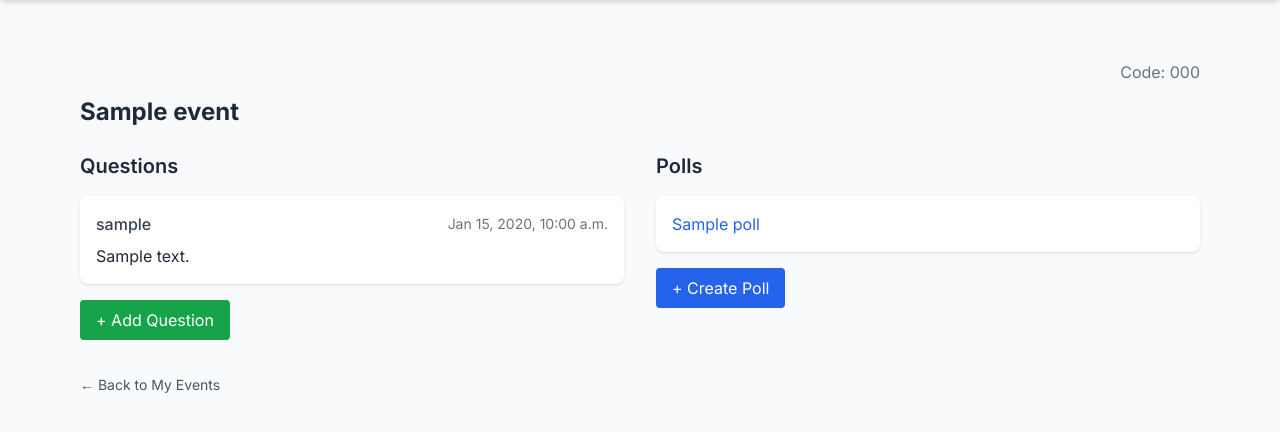
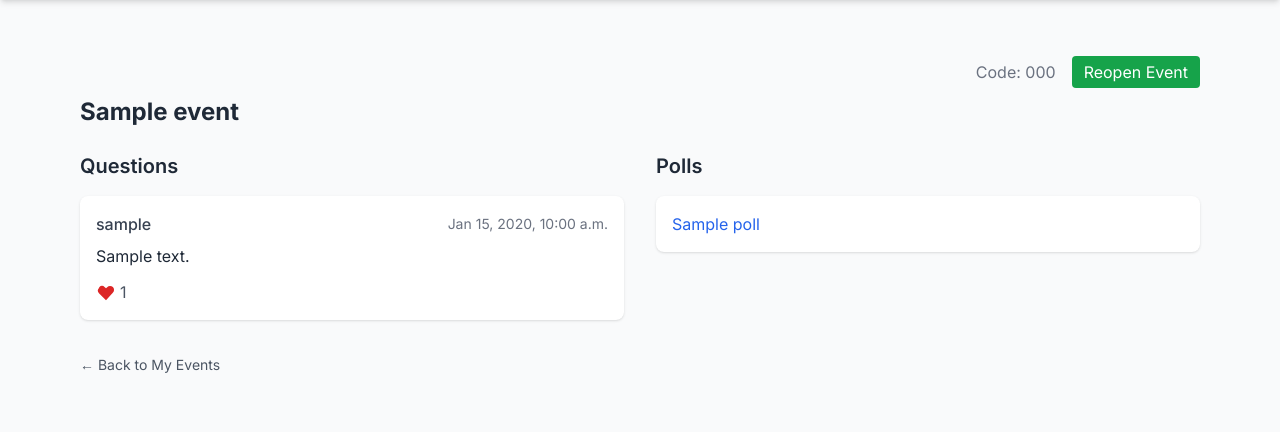
Before and after one commit to BSc-Project-1404/LiteSlido, a Django app: page /events/000/ in a window 1280 px wide. Shown: the part 52-484 px from the top of the page. Run offline with Django 5.2, Linux system fonts and the light colour scheme; a user stored in the database is signed in; tables that the repository leaves empty hold one stand-in row (values such as "Sample post"); some libraries are stand-ins or nearby versions.

Commit message:
Another version,

```diff
--- a/backend/events/models.py
+++ b/backend/events/models.py
@@ -12,6 +12,7 @@ class Event(models.Model):
     title = models.CharField(max_length=255)
     created_at = models.DateTimeField(auto_now_add=True)
     creator = models.ForeignKey(User, on_delete=models.CASCADE, related_name='created_events')
+    is_closed = models.BooleanField(default=False)   # ← New field
 
     def __str__(self):
         return f"{self.title} ({self.code})"
@@ -23,6 +24,10 @@ class Question(models.Model):
     author = models.ForeignKey(User, on_delete=models.CASCADE, related_name='questions')
     text = models.TextField()
     created_at = models.DateTimeField(auto_now_add=True)
+    likes = models.ManyToManyField(User, related_name='liked_questions', blank=True)
+
+    def like_count(self):
+        return self.likes.count()
 
     def __str__(self):
         return f"{self.author.username} @ {self.event.code}: {self.text[:20]}"
--- a/backend/events/templates/events/event_detail.html
+++ b/backend/events/templates/events/event_detail.html
@@ -2,9 +2,26 @@
 {% block title %}{{ event.title }} — LiteSlido{% endblock %}
 
 {% block content %}
+  <!-- Header with Close/Reopen for Creator -->
   <div class="flex items-center justify-between mb-6">
     <h2 class="text-2xl font-bold mt-20">{{ event.title }}</h2>
-    <span class="text-gray-500">Code: {{ event.code }}</span>
+    <div class="flex items-center space-x-4">
+      <span class="text-gray-500">Code: {{ event.code }}</span>
+      {% if request.user == event.creator %}
+        <form method="post" action="{% url 'toggle_close' event.code %}">
+          {% csrf_token %}
+          <button type="submit"
+                  class="px-3 py-1 rounded transition
+                         {% if event.is_closed %}
+                           bg-green-600 text-white hover:bg-green-700
+                         {% else %}
+                           bg-red-600 text-white hover:bg-red-700
+                         {% endif %}">
+            {% if event.is_closed %}Reopen Event{% else %}Close Event{% endif %}
+          </button>
+        </form>
+      {% endif %}
+    </div>
   </div>
 
   <div class="grid md:grid-cols-2 gap-8">
@@ -18,16 +35,42 @@
               <span class="font-medium text-gray-700">{{ q.author.username }}</span>
               <span class="text-sm text-gray-500">{{ q.created_at|date:"M j, Y, g:i a" }}</span>
             </div>
-            <p class="text-gray-800">{{ q.text }}</p>
+            <p class="text-gray-800 mb-3">{{ q.text }}</p>
+
+            <!-- Like Button -->
+            <form method="post" action="{% url 'toggle_like' q.id %}" class="inline">
+              {% csrf_token %}
+              <button type="submit"
+                      class="flex items-center space-x-1 text-gray-600 hover:text-red-600 transition">
+                {% if user in q.likes.all %}
+                  <!-- Filled Heart -->
+                  <svg xmlns="http://www.w3.org/2000/svg" class="w-5 h-5 fill-current text-red-600" viewBox="0 0 20 20">
+                    <path d="M3.172 5.172a4 4 0 015.656 0L10 6.343l1.172-1.171a4
+                             4 0 115.656 5.656L10 18.343l-6.828-6.828a4 4 0 010-5.656z" />
+                  </svg>
+                {% else %}
+                  <!-- Outline Heart -->
+                  <svg xmlns="http://www.w3.org/2000/svg" class="w-5 h-5 stroke-current" fill="none" viewBox="0 0 24 24">
+                    <path stroke-linecap="round" stroke-linejoin="round" stroke-width="2"
+                          d="M4.318 6.318a4.5 4.5 0 016.364 0L12 7.636l1.318-1.318a4.5
+                             4.5 0 116.364 6.364L12 21.364l-7.682-7.682a4.5 4.5 0 010-6.364z"/>
+                  </svg>
+                {% endif %}
+                <span>{{ q.num_likes }}</span>
+              </button>
+            </form>
           </li>
         {% empty %}
           <li class="text-gray-500">No questions yet.</li>
         {% endfor %}
       </ul>
-      <a href="{% url 'add_question' event.code %}"
-         class="mt-4 inline-block bg-green-600 text-white px-4 py-2 rounded hover:bg-green-700 transition">
-        + Add Question
-      </a>
+
+      {% if not event.is_closed %}
+        <a href="{% url 'add_question' event.code %}"
+           class="mt-4 inline-block bg-green-600 text-white px-4 py-2 rounded hover:bg-green-700 transition">
+          + Add Question
+        </a>
+      {% endif %}
     </div>
 
     <!-- Polls Column -->
@@ -45,7 +88,8 @@
           <li class="text-gray-500">No polls yet.</li>
         {% endfor %}
       </ul>
-      {% if request.user == event.creator %}
+
+      {% if request.user == event.creator and not event.is_closed %}
         <a href="{% url 'add_poll' event.code %}"
            class="mt-4 inline-block bg-blue-600 text-white px-4 py-2 rounded hover:bg-blue-700 transition">
           + Create Poll
--- a/backend/events/urls.py
+++ b/backend/events/urls.py
@@ -9,4 +9,6 @@ urlpatterns = [
     path('<str:event_code>/poll/<int:poll_id>/', views.poll_detail, name='poll_detail'), # Poll detail (voting)
     path('<str:event_code>/add_question/', views.add_question, name='add_question'),
     path('<str:event_code>/add_poll/', views.add_poll, name='add_poll'),
+    path('question/<int:question_id>/like/', views.toggle_like, name='toggle_like'),
+    path('<str:event_code>/toggle_close/', views.toggle_close, name='toggle_close'),
 ]
--- a/backend/events/views.py
+++ b/backend/events/views.py
@@ -1,6 +1,6 @@
 from django.shortcuts import render, redirect, get_object_or_404
 from .models import Event
-from .models import Poll
+from .models import Poll, Question
 from .forms import EventForm
 from .forms import QuestionForm
 from .models import Event
@@ -9,8 +9,9 @@ from .models import PollOption
 from django.contrib.auth.decorators import login_required
 from .models import PollVote
 from django.contrib.auth.forms import UserCreationForm
-from django.http import HttpResponseForbidden
+from django.http import Http404, HttpResponseForbidden
 from django.contrib.auth import login, authenticate
+from django.http import HttpResponseRedirect
 
 
 @login_required
@@ -103,15 +104,30 @@ def add_poll(request, event_code):
     })
 
 
+from django.db.models import Count
+
 @login_required
 def event_detail(request, event_code):
     event = get_object_or_404(Event, code=event_code)
-    questions = event.questions.all()  # Get all questions for the event
-    polls = event.polls.all()  # Get all polls for the event
+
+    # If closed and not creator, show custom closed page with 404 status
+    if event.is_closed and request.user != event.creator:
+        return render(request, 'events/event_closed.html', {
+            'event': event
+        }, status=404)
+
+    # Annotate questions by like count, descending
+    questions = (
+        event.questions
+             .annotate(num_likes=Count('likes'))
+             .order_by('-num_likes', '-created_at')
+    )
+    polls = event.polls.all()
+
     return render(request, 'events/event_detail.html', {
         'event': event,
         'questions': questions,
-        'polls': polls
+        'polls': polls,
     })
 
 
@@ -180,3 +196,24 @@ def register(request):
         form = UserCreationForm()
 
     return render(request, 'registration/register.html', {'form': form})
+
+@login_required
+def toggle_like(request, question_id):
+    question = get_object_or_404(Question, id=question_id)
+    user = request.user
+
+    if user in question.likes.all():
+        question.likes.remove(user)
+    else:
+        question.likes.add(user)
+
+    return HttpResponseRedirect(request.META.get('HTTP_REFERER', '/'))
+
+@login_required
+def toggle_close(request, event_code):
+    event = get_object_or_404(Event, code=event_code)
+    if request.user != event.creator:
+        return HttpResponseForbidden("Only the creator can close or open this event.")
+    event.is_closed = not event.is_closed
+    event.save()
+    return redirect('event_detail', event_code=event.code)
```
Also changed, not shown: backend/events/templates/events/event_closed.html (added, +19 -0 lines), backend/events/migrations/0006_question_likes.py (added), backend/events/migrations/0007_event_is_closed.py (added).
